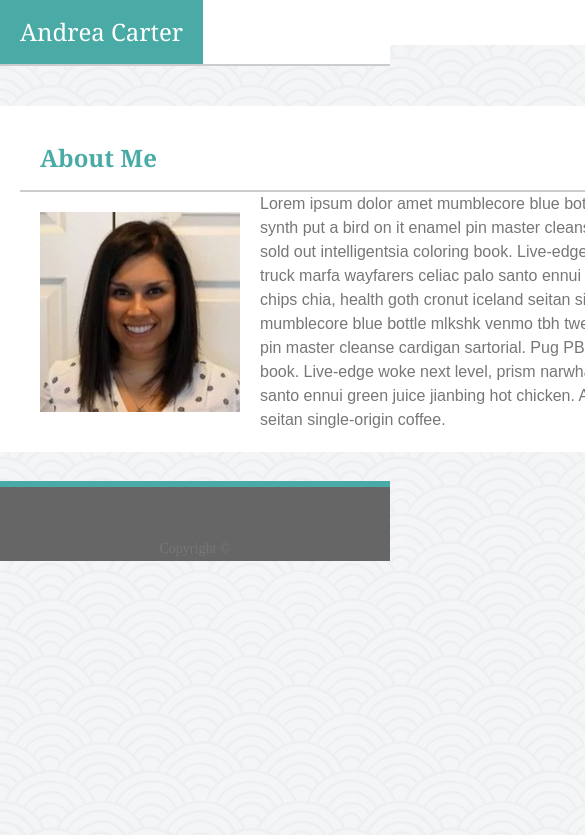
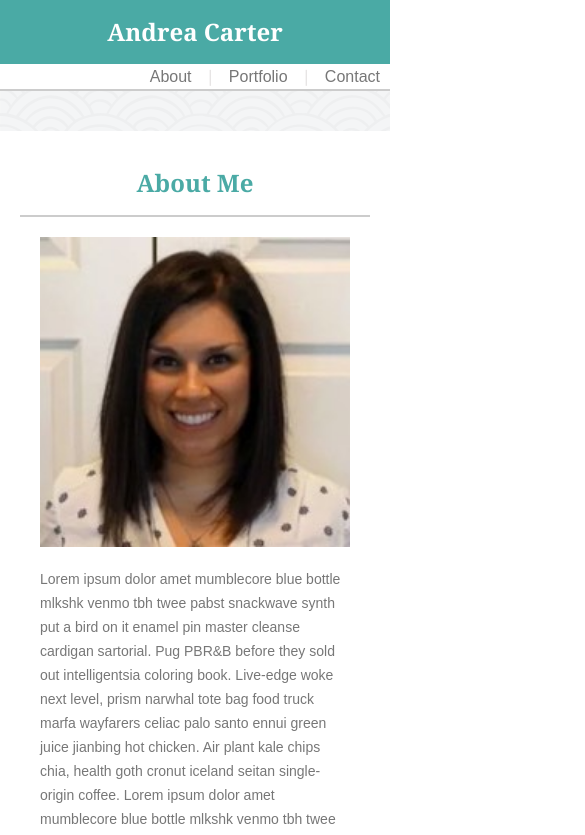
Before and after one commit to mirtacarter/Responsive-Portfolio, a plain HTML site: page index.html in a window 390 px wide. Shown: the top 835 px of the page, 585 px wide, since content can reach past the window. Drawn offline with Linux system fonts and the light colour scheme; a script that the page names is missing.

Commit message:
media queries

```diff
--- a/assets/css/style.css
+++ b/assets/css/style.css
@@ -26,6 +26,7 @@ h1 {
     padding: 20px;
     background-color: #4aaaa5;
     font-size: 24px;
+    font-weight: bold;
     color: #ffffff;
     float: left;
     margin: auto;
@@ -38,6 +39,11 @@ h1 {
     width: 65%;
     text-align: right;
     color: #ddd9d9;
+    list-style-type: none;
+}
+
+li {
+    display: inline;
 }
 
 a {
@@ -74,6 +80,10 @@ a {
     padding: 20px;
 }
 
+p {
+    padding: 20px;
+}
+
 .clearfix::after {
     content: "";
     clear: both;
@@ -88,3 +98,76 @@ footer {
     margin-top: 7.5%;
     border-top: 6px solid #4aaaa5;
 }
+
+@media screen and (max-width: 980px) {
+
+header {
+    width: 100%;
+}
+
+.headingbar {
+    width: 100%;
+}
+
+#container {
+    width: 768px;
+}
+}
+
+@media screen and (max-width: 768px) {
+header {
+     width: 100%;
+}
+
+.headingbar {
+    width: 100%;
+}
+
+#container {
+     width: 640px;
+}
+}
+
+@media screen and (max-width: 640px) {
+
+header {
+    position: static;
+    width: 100%;
+}
+
+.headingbar {
+    width: 100%;
+}
+
+h1 {
+    width: 100%;
+    text-align: center;
+}
+
+#links {
+
+    margin: 0;
+    padding: 0;
+    list-style-type: none;
+}
+
+li {
+    display: inline;
+}
+
+#container {
+    width: 100%;
+}
+
+#sectionheader {
+    text-align: center;
+}
+
+#profilepicture {
+    width: 100%;
+}
+
+p{
+    font-size: 14px;
+}
+}
--- a/index.html
+++ b/index.html
@@ -1,5 +1,6 @@
 <!DOCTYPE html>
 <html>
+
 <head>
     <meta charset="utf-8" />
     <meta http-equiv="X-UA-Compatible" content="IE=edge">
@@ -9,18 +10,25 @@
     <link rel="stylesheet" type="text/css" media="screen" href="assets/css/style.css" />
     <script src="main.js"></script>
 </head>
+
 <body>
     <!--Header-->
     <header>
         <div class="headingbar">
             <h1>Andrea Carter</h1>
             <!-- Navigation -->
-<section id="links">
+            <ul id="links">
+                <li>
                     <a href="#">About</a>
-|
+                </li>
+                <li>|</li>
+                <li>
                     <a href="portfolio.html">Portfolio</a>
-|
+                </li>
+                <li>|</li>
+                <li>
                     <a href="contact.html">Contact</a>
+                </li>
                 </section>
         </div>
     </header>
@@ -31,9 +39,16 @@
             <section id="sectionheader">
                 About Me
             </section>
-<img id ="profilepicture" src="assets/images/ProfilePicture.jpg" alt="Andrea Carter">
+            <img id="profilepicture" src="assets/images/ProfilePicture.jpg" alt="Andrea Carter">
             <p>
-        Lorem ipsum dolor amet mumblecore blue bottle mlkshk venmo tbh twee pabst snackwave synth put a bird on it enamel pin master cleanse cardigan sartorial. Pug PBR&B before they sold out intelligentsia coloring book. Live-edge woke next level, prism narwhal tote bag food truck marfa wayfarers celiac palo santo ennui green juice jianbing hot chicken. Air plant kale chips chia, health goth cronut iceland seitan single-origin coffee. Lorem ipsum dolor amet mumblecore blue bottle mlkshk venmo tbh twee pabst snackwave synth put a bird on it enamel pin master cleanse cardigan sartorial. Pug PBR&B before they sold out intelligentsia coloring book. Live-edge woke next level, prism narwhal tote bag food truck marfa wayfarers celiac palo santo ennui green juice jianbing hot chicken. Air plant kale chips chia, health goth cronut iceland seitan single-origin coffee.
+                Lorem ipsum dolor amet mumblecore blue bottle mlkshk venmo tbh twee pabst snackwave synth put a bird on it enamel pin master
+                cleanse cardigan sartorial. Pug PBR&B before they sold out intelligentsia coloring book. Live-edge woke next
+                level, prism narwhal tote bag food truck marfa wayfarers celiac palo santo ennui green juice jianbing hot
+                chicken. Air plant kale chips chia, health goth cronut iceland seitan single-origin coffee. Lorem ipsum dolor
+                amet mumblecore blue bottle mlkshk venmo tbh twee pabst snackwave synth put a bird on it enamel pin master
+                cleanse cardigan sartorial. Pug PBR&B before they sold out intelligentsia coloring book. Live-edge woke next
+                level, prism narwhal tote bag food truck marfa wayfarers celiac palo santo ennui green juice jianbing hot
+                chicken. Air plant kale chips chia, health goth cronut iceland seitan single-origin coffee.
             </p>
             </section>
         </div>
@@ -45,4 +60,5 @@
 
 
 </body>
+
 </html>
```
Lines whose indentation alone changed are shown as unchanged.
